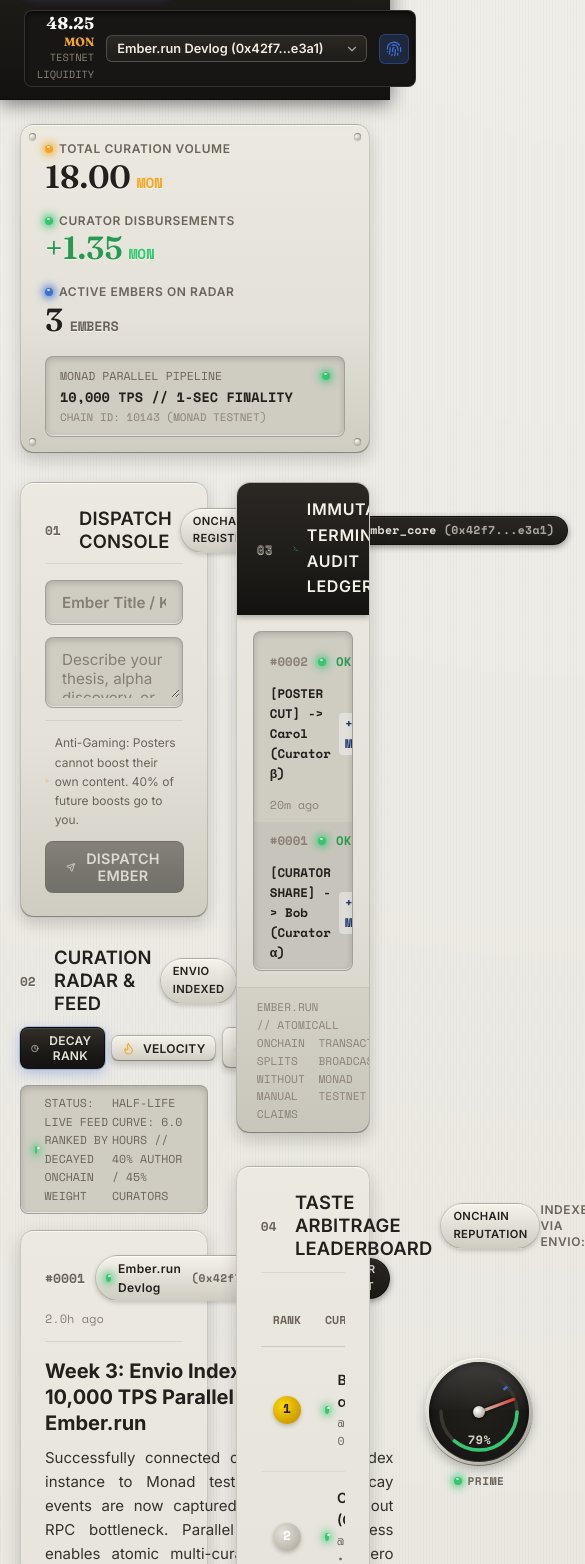
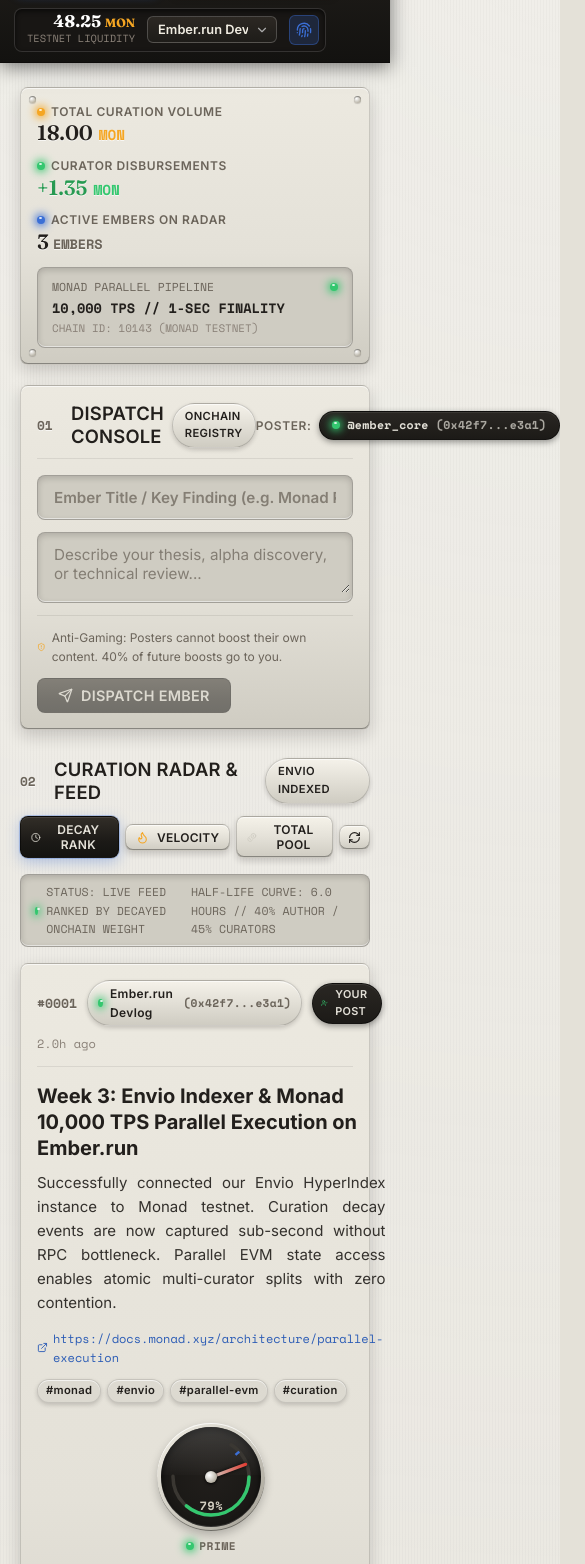
Before and after one commit to Mathan-dotcom/Ember.run, a React (Vite) app: page / in a window 390 px wide. Shown: the part 124-1688 px from the top of the page, 585 px wide, since content can reach past the window. Built offline with nearby package versions, Linux system fonts and the light colour scheme.

Commit message:
feat: add mobile responsiveness and adaptive layouts for small screens

```diff
--- a/src/App.tsx
+++ b/src/App.tsx
@@ -36,17 +36,7 @@
       {/* Main Mission Control Console Body */}
       <main style={{ maxWidth: '1360px', width: '100%', margin: '0 auto', padding: '24px 20px', flex: 1 }}>
         {/* Physical Instrument Telemetry Ribbon */}
-        <section
-          className="sk-panel"
-          style={{
-            padding: '16px 24px',
-            marginBottom: '28px',
-            display: 'grid',
-            gridTemplateColumns: 'repeat(auto-fit, minmax(220px, 1fr))',
-            gap: '20px',
-            alignItems: 'center'
-          }}
-        >
+        <section className="sk-panel telemetry-ribbon">
           {/* Rivets in corners */}
           <div style={{ position: 'absolute', top: '8px', left: '8px' }} className="sk-rivet" />
           <div style={{ position: 'absolute', top: '8px', right: '8px' }} className="sk-rivet" />
@@ -120,15 +110,8 @@
           </div>
         </section>
 
-        {/* Console Grid Layout: 2 Columns */}
-        <div
-          style={{
-            display: 'grid',
-            gridTemplateColumns: 'minmax(0, 1.4fr) minmax(0, 1fr)',
-            gap: '28px',
-            alignItems: 'start'
-          }}
-        >
+        {/* Console Grid Layout: Responsive 2-Columns */}
+        <div className="mission-console-grid">
           {/* Left Column: Post Composer & Live Decay Feed */}
           <div style={{ minWidth: 0 }}>
             <PostComposer />
--- a/src/components/HeaderConsole.tsx
+++ b/src/components/HeaderConsole.tsx
@@ -189,6 +189,7 @@
             {/* Account Switcher / Passkey Badge */}
             <div style={{ position: 'relative' }}>
               <select
+                className="header-account-select"
                 value={currentAccount.id}
                 onChange={(e) => {
                   if (e.target.value === 'new_passkey') {
--- a/src/components/PostCard.tsx
+++ b/src/components/PostCard.tsx
@@ -88,14 +88,7 @@
       </div>
 
       {/* Main Content Area: Body & Decay Instrument Gauge */}
-      <div
-        style={{
-          display: 'grid',
-          gridTemplateColumns: '1fr auto',
-          gap: '24px',
-          alignItems: 'start'
-        }}
-      >
+      <div className="postcard-grid">
         {/* Left: Content & Tags */}
         <div>
           <h3
@@ -164,7 +157,7 @@
         </div>
 
         {/* Right: Analog Decay Gauge Meter */}
-        <div style={{ paddingLeft: '8px' }}>
+        <div className="postcard-gauge-container">
           <AnalogDecayGauge
             createdAt={post.createdAt}
             totalWeight={post.totalWeight}
--- a/src/styles/meridian.css
+++ b/src/styles/meridian.css
@@ -504,3 +504,112 @@
 .ledger-row:nth-child(odd) {
   background: transparent;
 }
+
+/* -------------------------------------------------------------------------
+   Responsive & Mobile Layout Adaptations
+   ------------------------------------------------------------------------- */
+.mission-console-grid {
+  display: grid;
+  grid-template-columns: minmax(0, 1.4fr) minmax(0, 1fr);
+  gap: 28px;
+  align-items: start;
+}
+
+.postcard-grid {
+  display: grid;
+  grid-template-columns: 1fr auto;
+  gap: 24px;
+  align-items: start;
+}
+
+.postcard-gauge-container {
+  padding-left: 8px;
+}
+
+.telemetry-ribbon {
+  padding: 16px 24px;
+  margin-bottom: 28px;
+  display: grid;
+  grid-template-columns: repeat(auto-fit, minmax(220px, 1fr));
+  gap: 20px;
+  align-items: center;
+}
+
+@media (max-width: 960px) {
+  .mission-console-grid {
+    grid-template-columns: 1fr !important;
+    gap: 24px;
+  }
+}
+
+@media (max-width: 640px) {
+  body {
+    font-size: 0.875rem;
+  }
+
+  .mission-console-grid {
+    grid-template-columns: 1fr !important;
+    gap: 18px;
+  }
+
+  .postcard-grid {
+    grid-template-columns: 1fr !important;
+    gap: 16px;
+  }
+
+  .postcard-gauge-container {
+    padding-left: 0 !important;
+    display: flex;
+    justify-content: center;
+    width: 100%;
+    margin-top: 4px;
+  }
+
+  .telemetry-ribbon {
+    padding: 14px 16px !important;
+    grid-template-columns: 1fr 1fr !important;
+    gap: 14px;
+    margin-bottom: 20px;
+  }
+
+  .sk-panel {
+    padding: 16px !important;
+    border-radius: var(--radius-pulse-sm) !important;
+  }
+
+  .sk-panel-raised {
+    padding: 18px !important;
+    border-radius: var(--radius-pulse-sm) !important;
+  }
+
+  .text-display-xl {
+    font-size: 2.2rem !important;
+  }
+
+  .text-display-md {
+    font-size: 1.45rem !important;
+  }
+
+  header {
+    padding: 10px 14px !important;
+  }
+
+  .header-actions {
+    width: 100%;
+    justify-content: space-between;
+  }
+
+  .header-account-select {
+    max-width: 130px !important;
+  }
+}
+
+@media (max-width: 420px) {
+  .telemetry-ribbon {
+    grid-template-columns: 1fr !important;
+  }
+
+  .text-display-md {
+    font-size: 1.3rem !important;
+  }
+}
```
